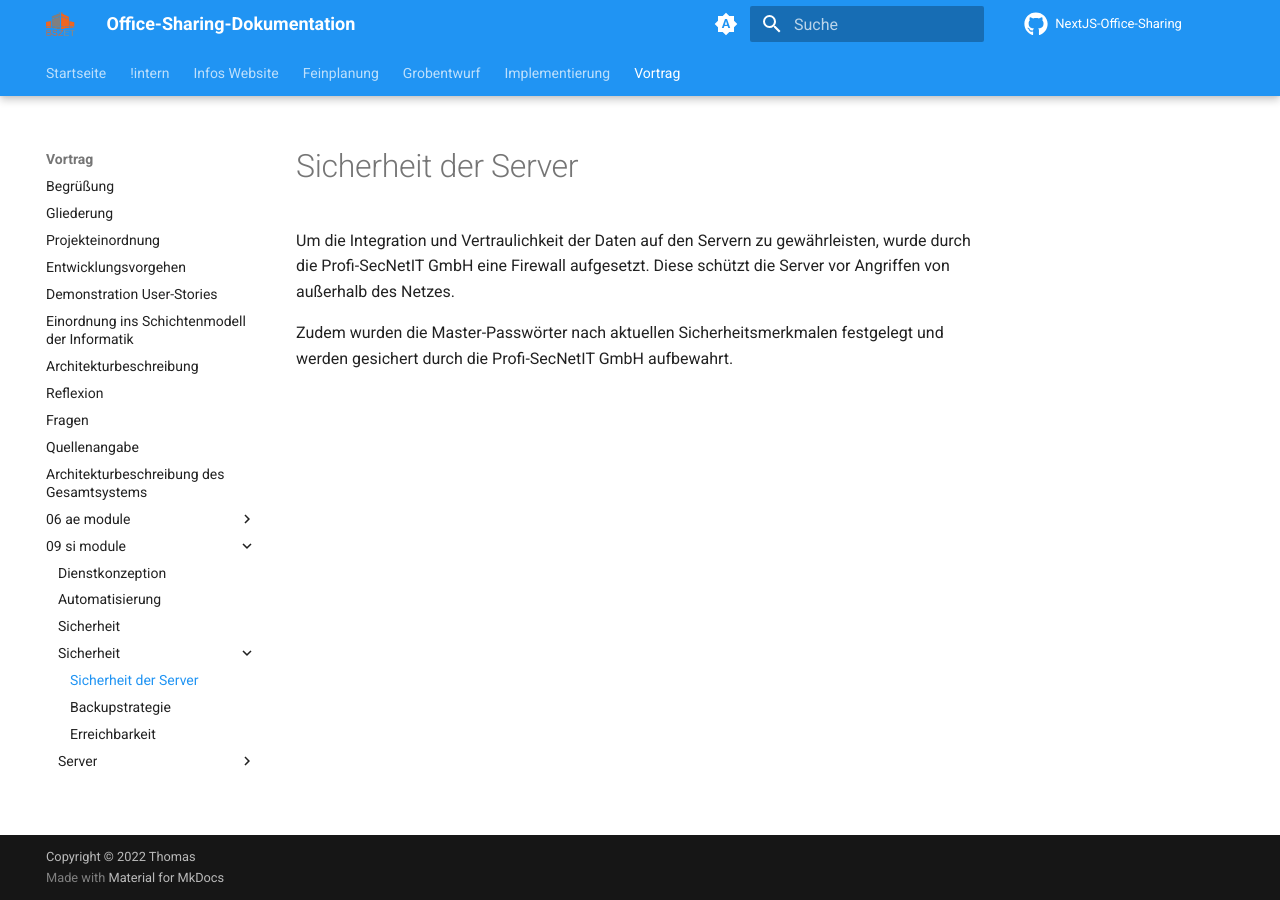
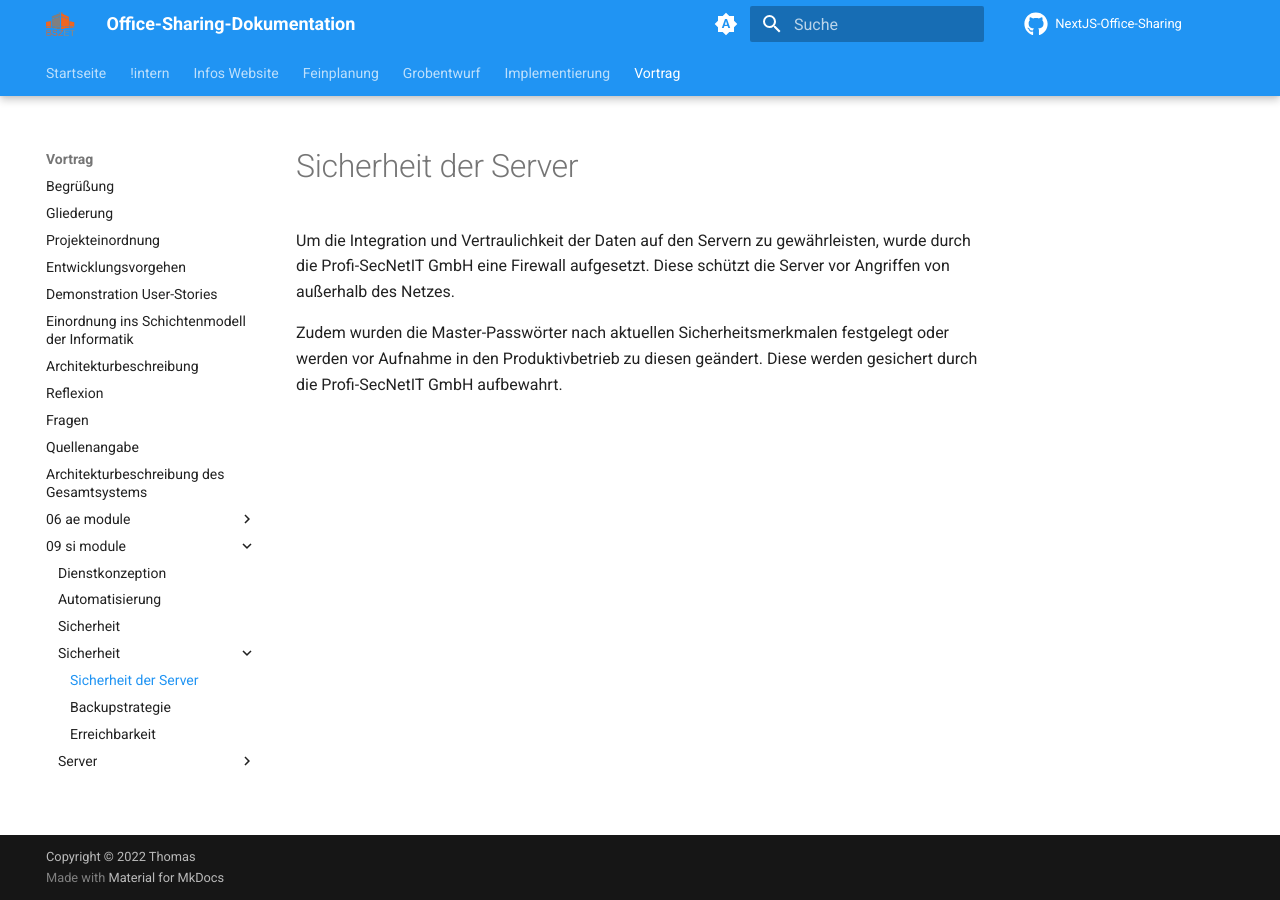
Before and after one commit to gz-bad-erzland-p2/Dokumentation, an MkDocs documentation site: the page built from docs/vortrag/09_si-module/Sicherheit/01_server-sicherheit.md, in a window 1280 px wide. Built offline with MkDocs 1.6.1 and Material for MkDocs 9.7.7, drawn with Linux system fonts in a browser that asks for light colours; comment, search, counter and statistics services are not loaded.

Commit message:
Update 01_server-sicherheit.md

```diff
--- a/docs/vortrag/09_si-module/Sicherheit/01_server-sicherheit.md
+++ b/docs/vortrag/09_si-module/Sicherheit/01_server-sicherheit.md
@@ -3,4 +3,5 @@
 Um die Integration und Vertraulichkeit der Daten auf den Servern zu gewährleisten, wurde durch die Profi-SecNetIT GmbH eine Firewall aufgesetzt.
 Diese schützt die Server vor Angriffen von außerhalb des Netzes.
 
-Zudem wurden die Master-Passwörter nach aktuellen Sicherheitsmerkmalen festgelegt und werden gesichert durch die Profi-SecNetIT GmbH aufbewahrt.
+Zudem wurden die Master-Passwörter nach aktuellen Sicherheitsmerkmalen festgelegt oder werden vor Aufnahme in den Produktivbetrieb zu diesen geändert.
+Diese werden gesichert durch die Profi-SecNetIT GmbH aufbewahrt.
```
